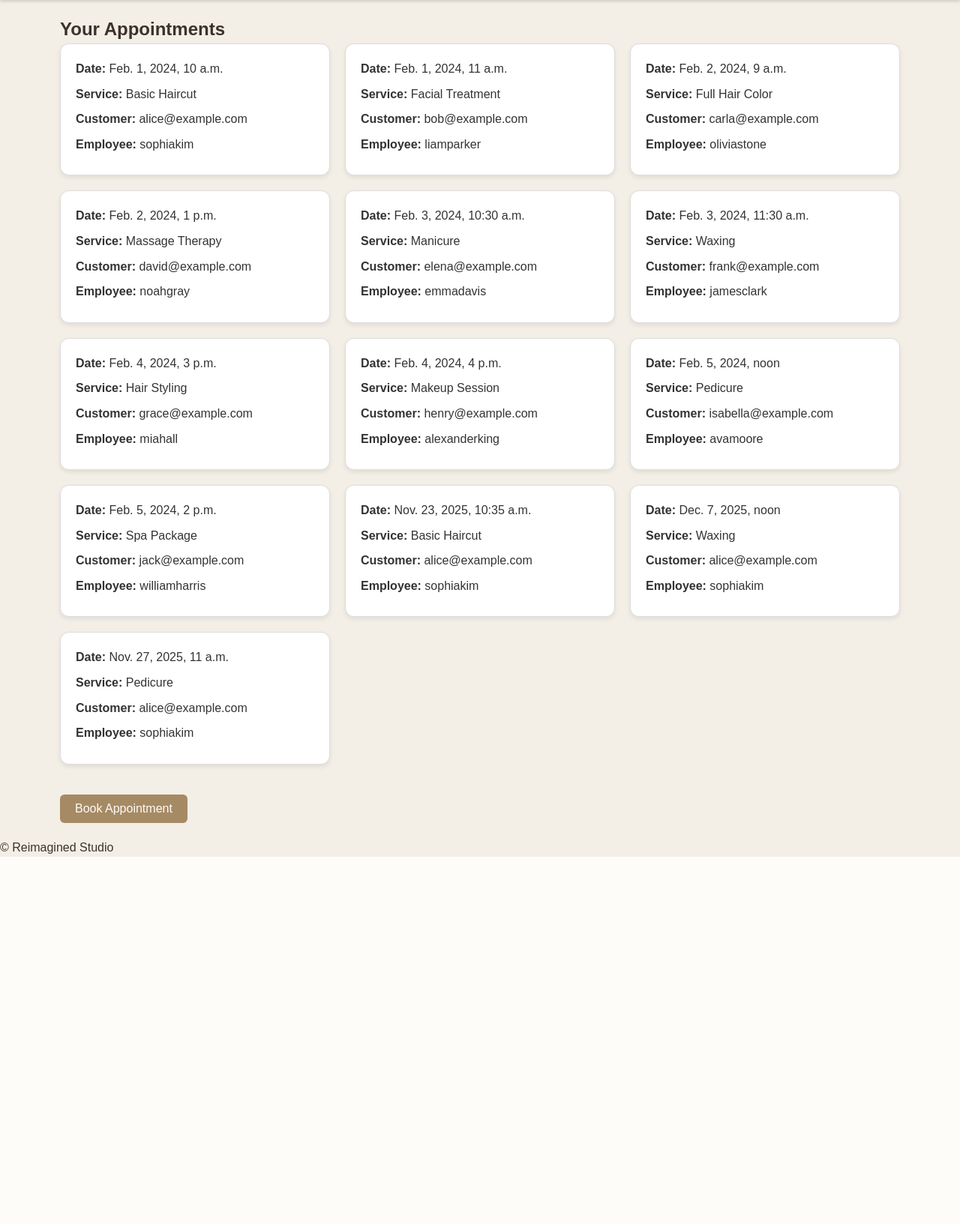
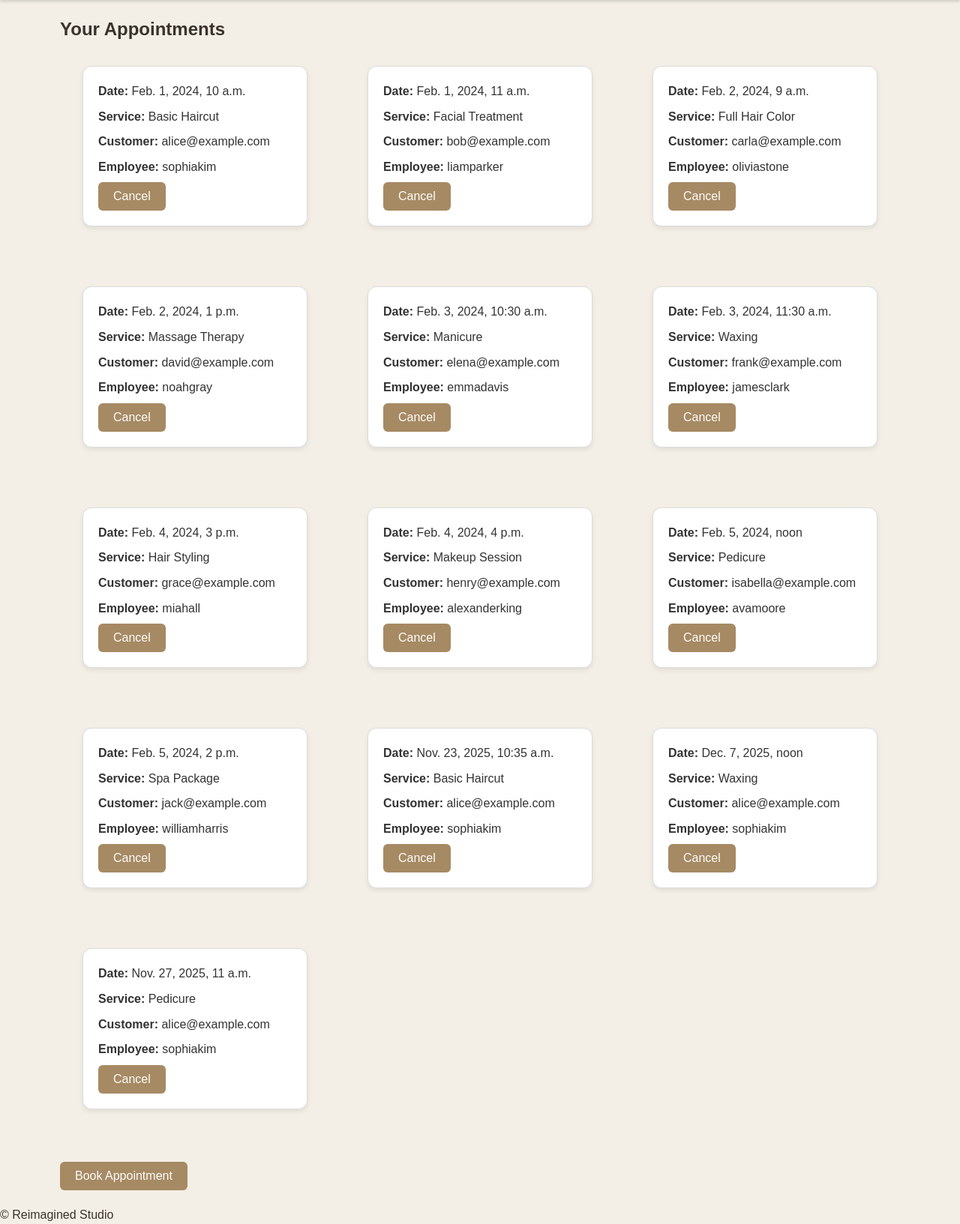
Before and after one commit to Brand0n20/SalonApp, a Django app: template salon_app/templates/salon_app/appointments.html in a window 1280 px wide. Shown: the part 150-1783 px from the top of the page at 75% size. Before the commit the page ends 1293 px from the top, so only its background shows below. Run offline with Django 5.2, Linux system fonts and the light colour scheme; the template is opened without the code that fills it: values that come from a table or form of the project are taken from there, others are empty; data comes from the database, SQL or seed files in the repository; both versions use the stored data as it was after the commit.

Commit message:
slightly teaked appts html file to correctly cancel appt

```diff
--- a/salon_app/templates/salon_app/appointments.html
+++ b/salon_app/templates/salon_app/appointments.html
@@ -9,7 +9,7 @@
         <div class="appointments-container">
 
             {% for appt in appointments %}
-            <div class="appointment-card with-bg">
+            <div class="appointment-card with-bg" style="margin: 30px;">
                 <div class="appointment-content">
                     <p><strong>Date:</strong> {{ appt.appointment_date }}</p>
                     <p><strong>Service:</strong> {{ appt.service.name }}</p>
@@ -22,6 +22,13 @@
                     <p><strong>Employee:</strong> {{ appt.employee.user.username }}</p>
                     {% endif %}
                 </div>
+                 <!-- Cancel form -->
+                <form method="POST" action="{% url 'cancel_appointment' appt.id %}" style="display:inline;">
+                    {% csrf_token %}
+                    <button type="submit" onclick="return confirm('Are you sure you want to cancel this appointment?');">
+                        Cancel
+                    </button>
+                </form>
             </div>
             {% endfor %}
 
```
Also changed, not shown: db.sqlite3.
